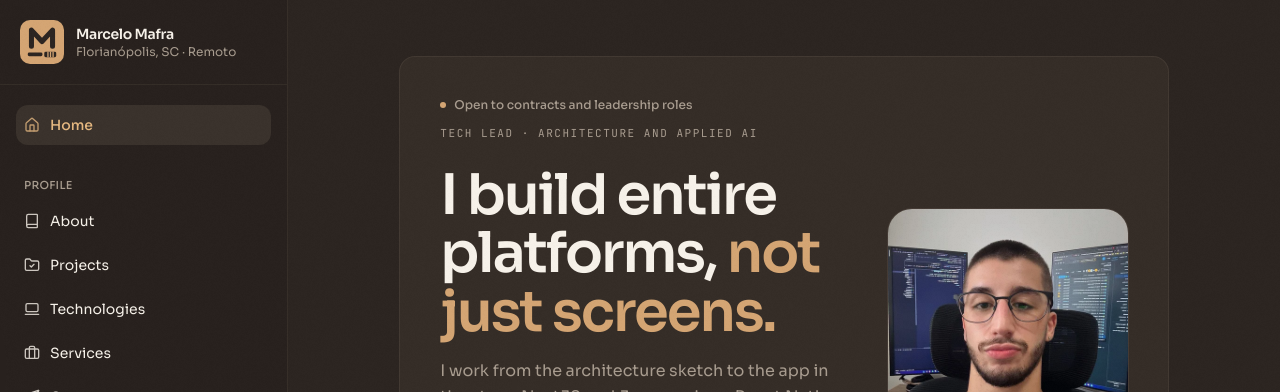
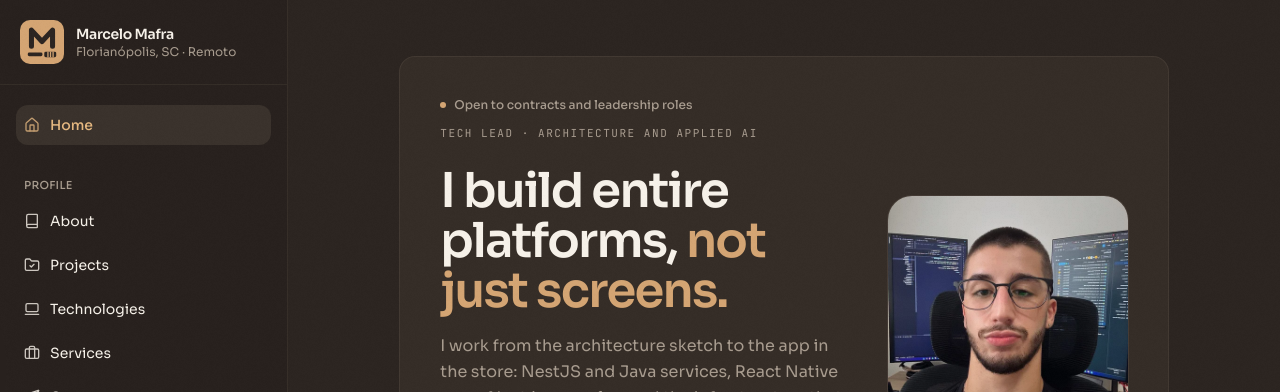
Before and after one commit to marcelomafradev/marcelomafradev, a Next.js app: page /en in a window 1280 px wide. Shown: the top 392 px of the page. Built offline with nearby package versions, Linux system fonts and the light colour scheme; no server answers.

Commit message:
fix: reduce the hero headline size so it wraps in two lines on wide screens

```diff
--- a/src/components/organisms/sections/hero.tsx
+++ b/src/components/organisms/sections/hero.tsx
@@ -22,7 +22,7 @@ export const Hero = () => {
           </div>
 
           <div className="space-y-4">
-            <h1 className="text-balance text-4xl font-semibold leading-[1.05] tracking-[-0.035em] sm:text-5xl xl:text-[3.5rem]">
+            <h1 className="text-balance text-4xl font-semibold leading-[1.05] tracking-[-0.035em] sm:text-5xl xl:text-5xl">
               {t('headline')}{' '}
               <span className="text-primary">{t('headline-highlight')}</span>
             </h1>
```
Also changed, not shown: 1 other file (tests, documents, lock files or other folders).
